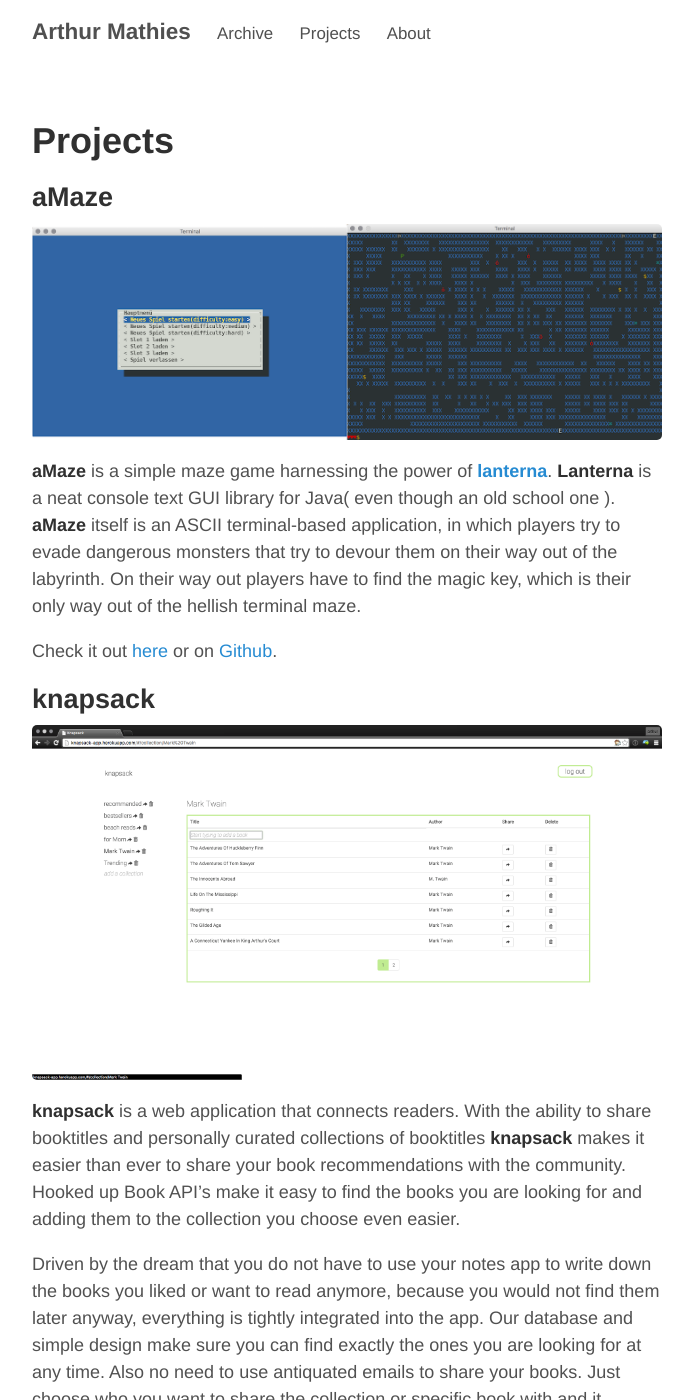
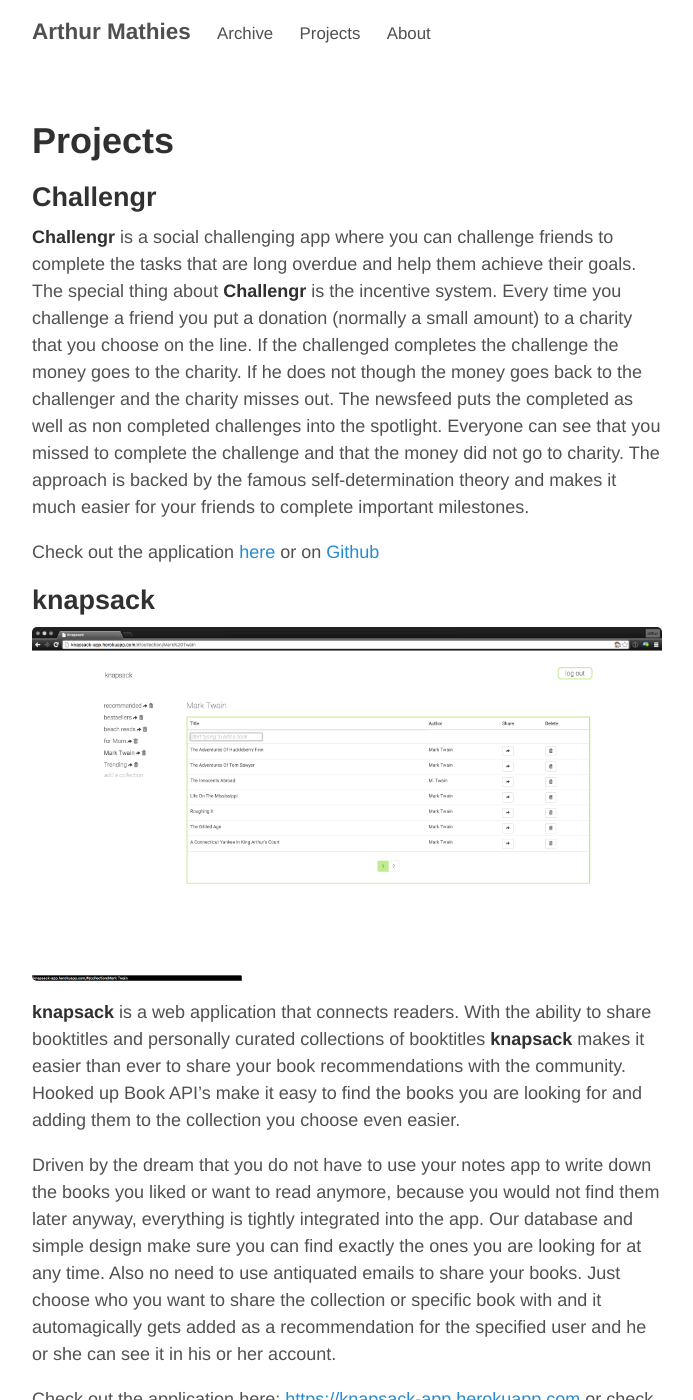
Before and after one commit to art-mth/arthurmathies.github.io, a Jekyll site: the page built from projects.md, in a window 1280 px wide and 1400 px high. Shown: the whole window, without its empty margins (293-986 px from the left). Built offline with Jekyll 4.4.1, drawn with Linux system fonts in a browser that asks for light colours; some of the changed text lies outside the part shown.

Commit message:
Add Challengr and Gameplan projects to projects.md

```diff
--- a/projects.md
+++ b/projects.md
@@ -3,12 +3,10 @@ layout: page
 title: Projects
 ---
 
-##aMaze
+##Challengr
+**Challengr** is a social challenging app where you can challenge friends to complete the tasks that are long overdue and help them achieve their goals. The special thing about **Challengr** is the incentive system. Every time you challenge a friend you put a donation (normally a small amount) to a charity that you choose on the line. If the challenged completes the challenge the money goes to the charity. If he does not though the money goes back to the challenger and the charity misses out. The newsfeed puts the completed as well as non completed challenges into the spotlight. Everyone can see that you missed to complete the challenge and that the money did not go to charity. The approach is backed by the famous self-determination theory and makes it much easier for your friends to complete important milestones.
 
-![](/assets/aMaze/aMazeExample.png)
-**aMaze** is a simple maze game harnessing the power of [**lanterna**](https://code.google.com/p/lanterna/). **Lanterna** is a neat console text GUI library for Java( even though an old school one ). **aMaze** itself is an ASCII terminal-based application, in which players try to evade dangerous monsters that try to devour them on their way out of the labyrinth. On their way out players have to find the magic key, which is their only way out of the hellish terminal maze.
-
-Check it out [here](/projects/aMaze) or on [Github](https://github.com/arthurmathies/aMaze).
+Check out the application [here](/projects/challengr) or on [Github](https://github.com/hacksquare/Challengr)
 
 ##knapsack
 
@@ -18,3 +16,16 @@ Check it out [here](/projects/aMaze) or on [Github](https://github.com/arthurmat
 Driven by the dream that you do not have to use your notes app to write down the books you liked or want to read anymore, because you would not find them later anyway, everything is tightly integrated into the app. Our database and simple design make sure you can find exactly the ones you are looking for at any time. Also no need to use antiquated emails to share your books. Just choose who you want to share the collection or specific book with and it automagically gets added as a recommendation for the specified user and he or she can see it in his or her account.
 
 Check out the application here: [https://knapsack-app.herokuapp.com](https://knapsack-app.herokuapp.com/#/landing) or check it out on [Github](https://github.com/knapsack-app/knapsack)
+
+##Gameplan
+
+On **Gameplan** you can find sport sites close by to meet up with friends and or strangers for a good game of Baseball, Basketball, Soccer or whatever else sparks your interest. The Geolocation based app makes it easy to find courts and check if anyone is checked in (currently playing) on those courts. Also you can reserve courts with our reservation system, invite friends and get the specifics for your reservation via email.
+
+Check **Gameplan** out [here](/projects/gameplan) or on [Github](https://github.com/gameplan-app/gameplan).
+
+##aMaze
+
+![](/assets/aMaze/aMazeExample.png)
+**aMaze** is a simple maze game harnessing the power of [**lanterna**](https://code.google.com/p/lanterna/). **Lanterna** is a neat console text GUI library for Java( even though an old school one ). **aMaze** itself is an ASCII terminal-based application, in which players try to evade dangerous monsters that try to devour them on their way out of the labyrinth. On their way out players have to find the magic key, which is their only way out of the hellish terminal maze.
+
+Check it out [here](/projects/aMaze) or on [Github](https://github.com/arthurmathies/aMaze).
```
